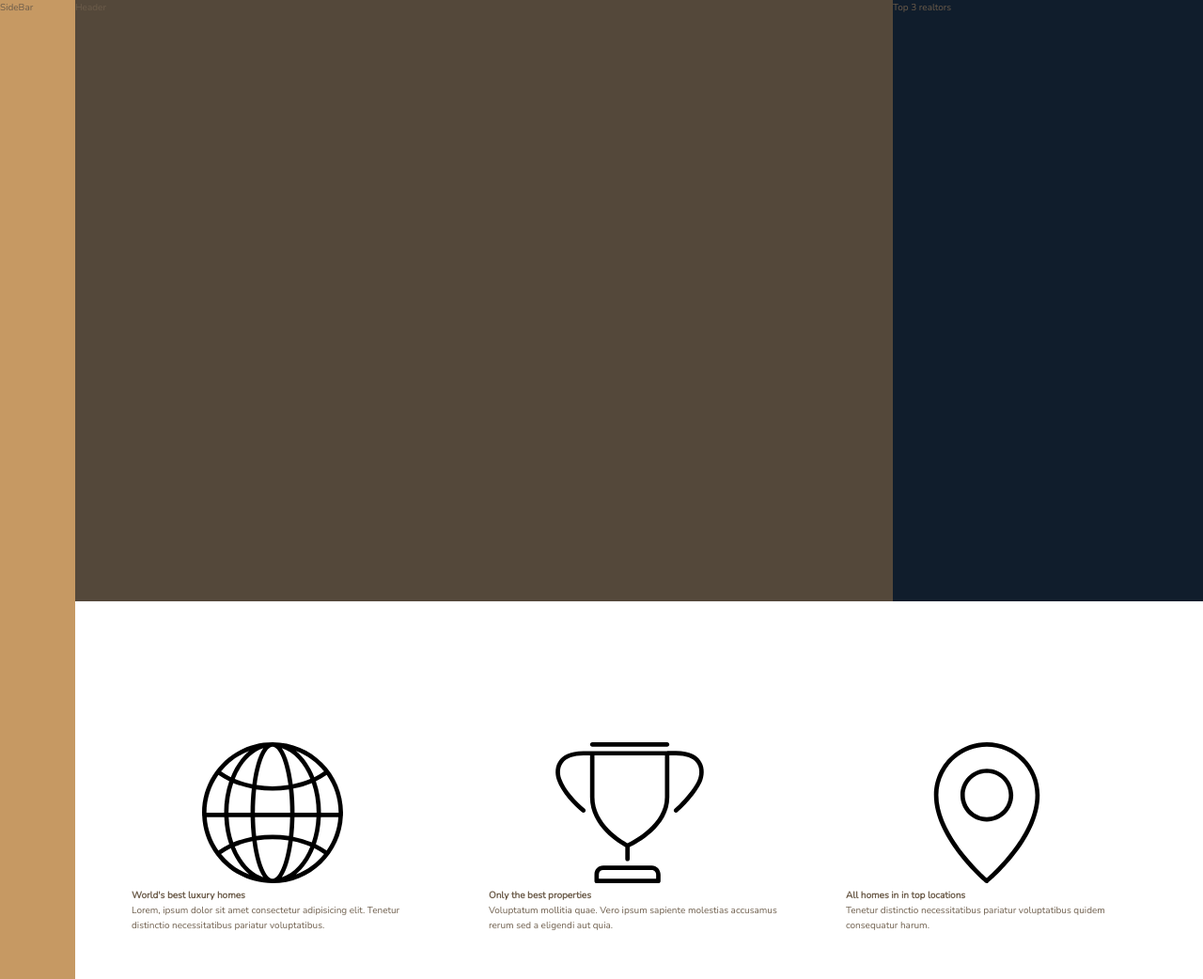
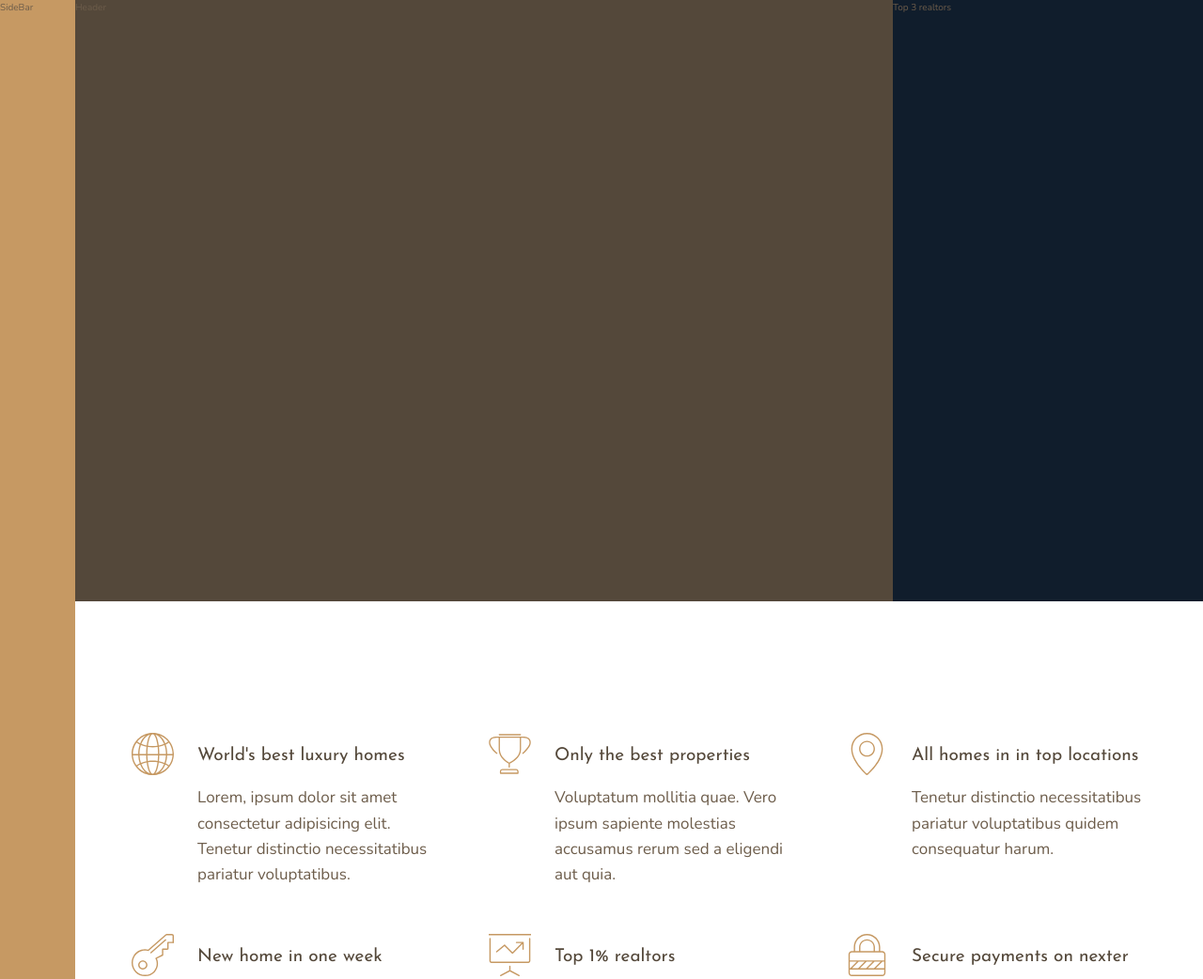
Before and after one commit to siuchoing/Advanced_CSS_and_Sass-Nexter, a website: page index.html in a window 1280 px wide. Shown: the top 1042 px of the page at 94% size. Drawn offline with nearby package versions, Linux system fonts and the light colour scheme; files that its build step writes are made by us from their sources.

Commit message:
Building the Features Section - Part 2

```diff
--- a/sass/_features.scss
+++ b/sass/_features.scss
@@ -4,7 +4,39 @@
   margin: 15rem 0;
 
   display: grid;                            // subgrid
-  grid-template-columns: repeat(3, 1fr);
+  grid-template-columns: repeat(auto-fit, minmax(25rem, 1fr));
+  //grid-template-columns: repeat(3, 1fr);2
   //grid-template-rows: auto auto;            // implicit grid will automatically define
   grid-gap: 6rem;
+
+  // the size of its content moved to the top
+  align-items: start;
+
+
 }
+
+.feature {
+
+  display: grid;
+  grid-template-columns: min-content 1fr;   // min-content for svg, and 1 fr for the text
+  grid-row-gap: 1.5rem;
+  grid-column-gap: 2.5rem;
+
+
+  &__icon {
+    fill: $color-primary;
+    width: 4.5rem;
+    height: 4.5rem;
+    grid-row: 1 / span 2;                     // for implicit grid
+    //grid-row: 1 / -1;                       // "-1" means the end of the explicit grid
+
+    // Fix - the icon is not moved to the top
+    transform: translateY(-1rem);
+  }
+
+  //but just the size of its content moved all the way to the top just as we specify at the grid container.
+
+  &__text {
+    font-size: 1.7rem;
+  }
+}
--- a/sass/_typography.scss
+++ b/sass/_typography.scss
@@ -0,0 +1,25 @@
+// For reusable resource
+%heading {
+  font-family: $font-display;
+  font-weight: 400;
+}
+
+.heading-1 {
+  @extend %heading;
+}
+
+.heading-2 {
+  @extend %heading;
+}
+
+.heading-3 {
+  @extend %heading;
+}
+
+.heading-4 {
+  @extend %heading;
+  font-size: 1.9rem;
+
+  &--light { color: $color-grey-light-1; }
+  &--dark { color: $color-grey-dark-1; }
+}
```
